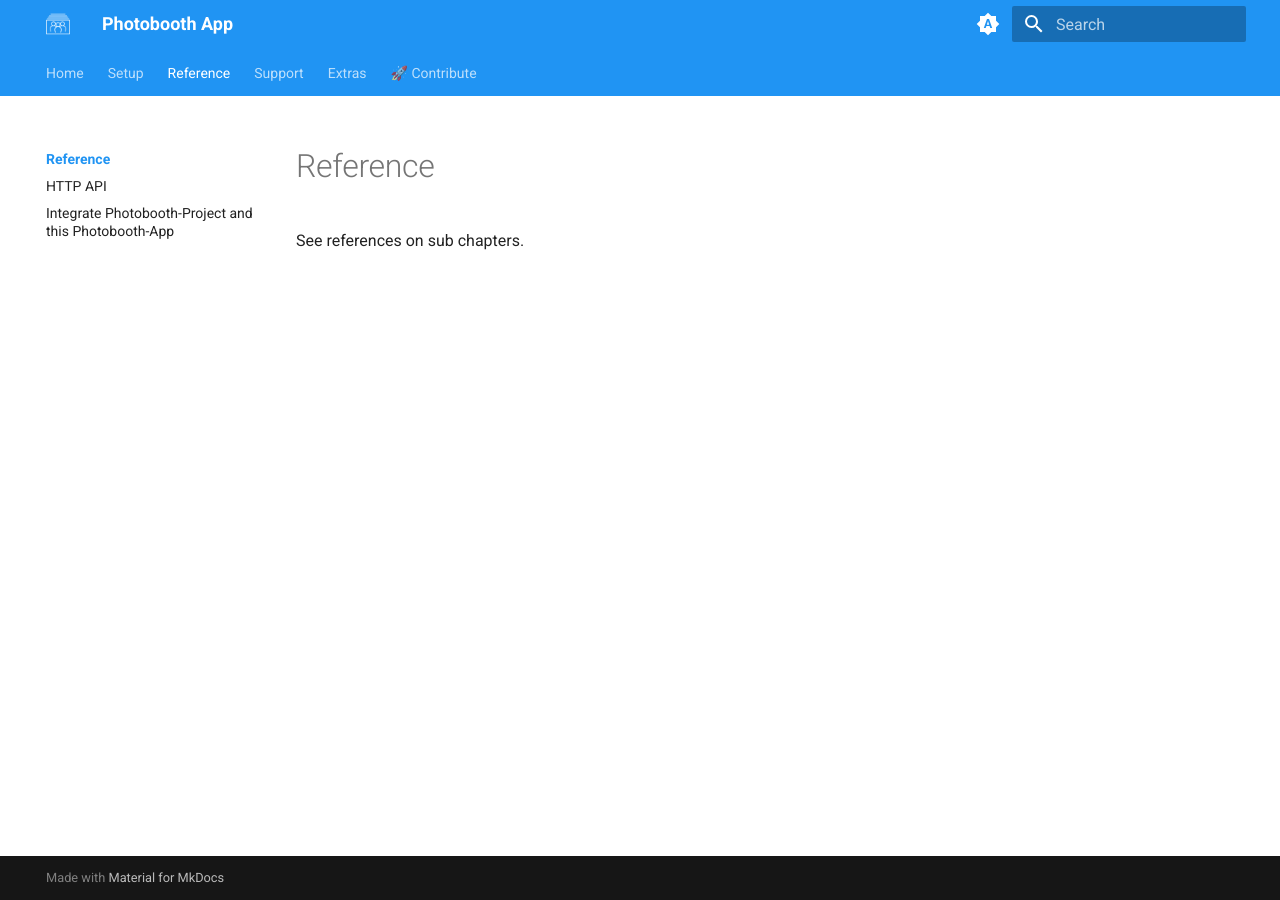
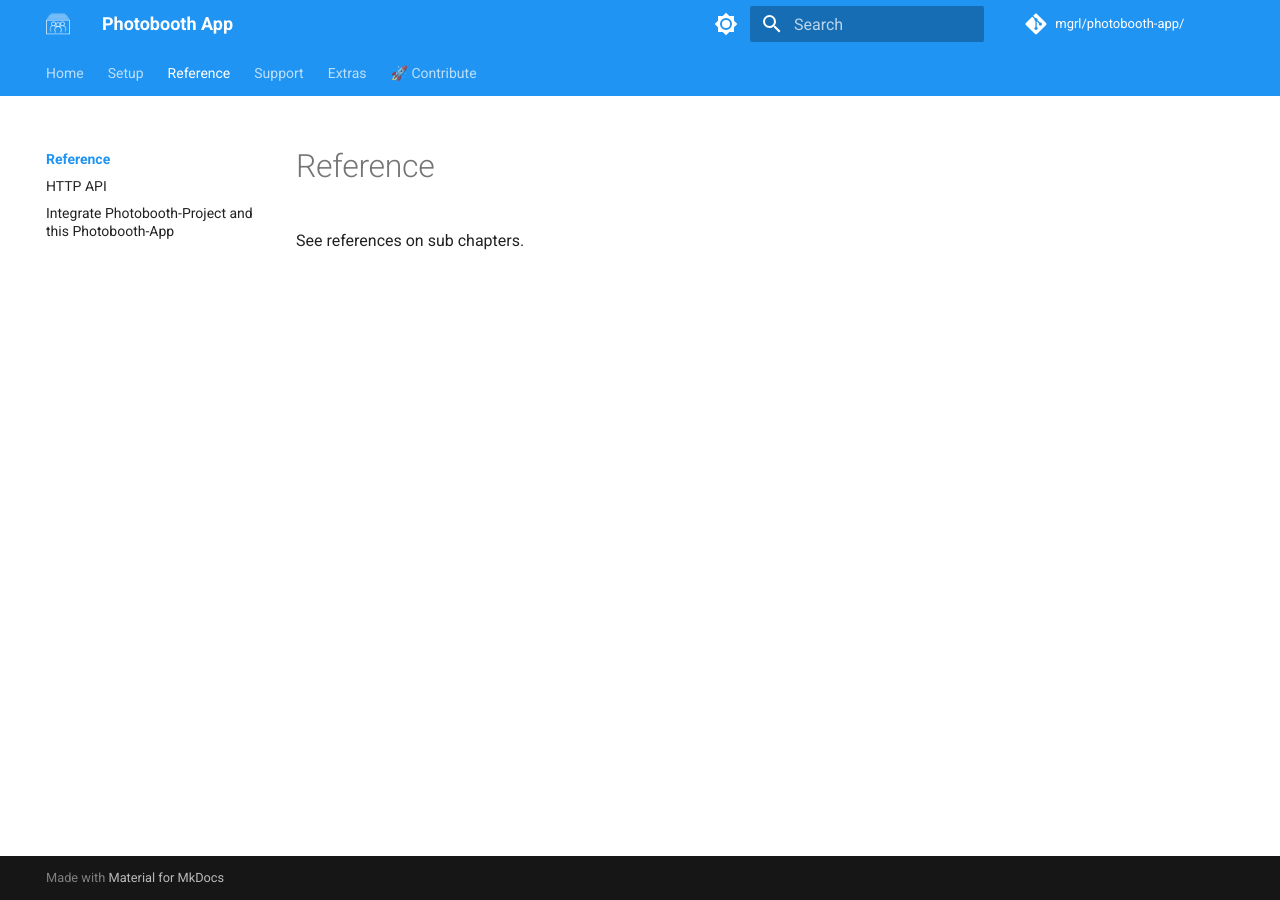
Before and after one commit to photobooth-app/photobooth-docs, an MkDocs documentation site: the page built from docs/reference/index.md, in a window 1280 px wide. Built offline with MkDocs 1.6.1 and Material for MkDocs 9.7.7, drawn with Linux system fonts in a browser that asks for light colours; comment, search, counter and statistics services are not loaded.

Commit message:
add repo

```diff
--- a/mkdocs.yml
+++ b/mkdocs.yml
@@ -1,4 +1,6 @@
 site_name: Photobooth App
+repo_name: mgrl/photobooth-app/
+repo_url: https://github.com/mgrl/photobooth-app
 
 theme:
   name: "material"
@@ -8,14 +10,6 @@ theme:
     - navigation.sections
     - navigation.indexes
   palette:
-    # Palette toggle for automatic mode
-    - media: "(prefers-color-scheme)"
-      primary: blue
-      accent: blue
-      toggle:
-        icon: material/brightness-auto
-        name: Switch to light mode
-
     # Palette toggle for light mode
     - media: "(prefers-color-scheme: light)"
       primary: blue
```
